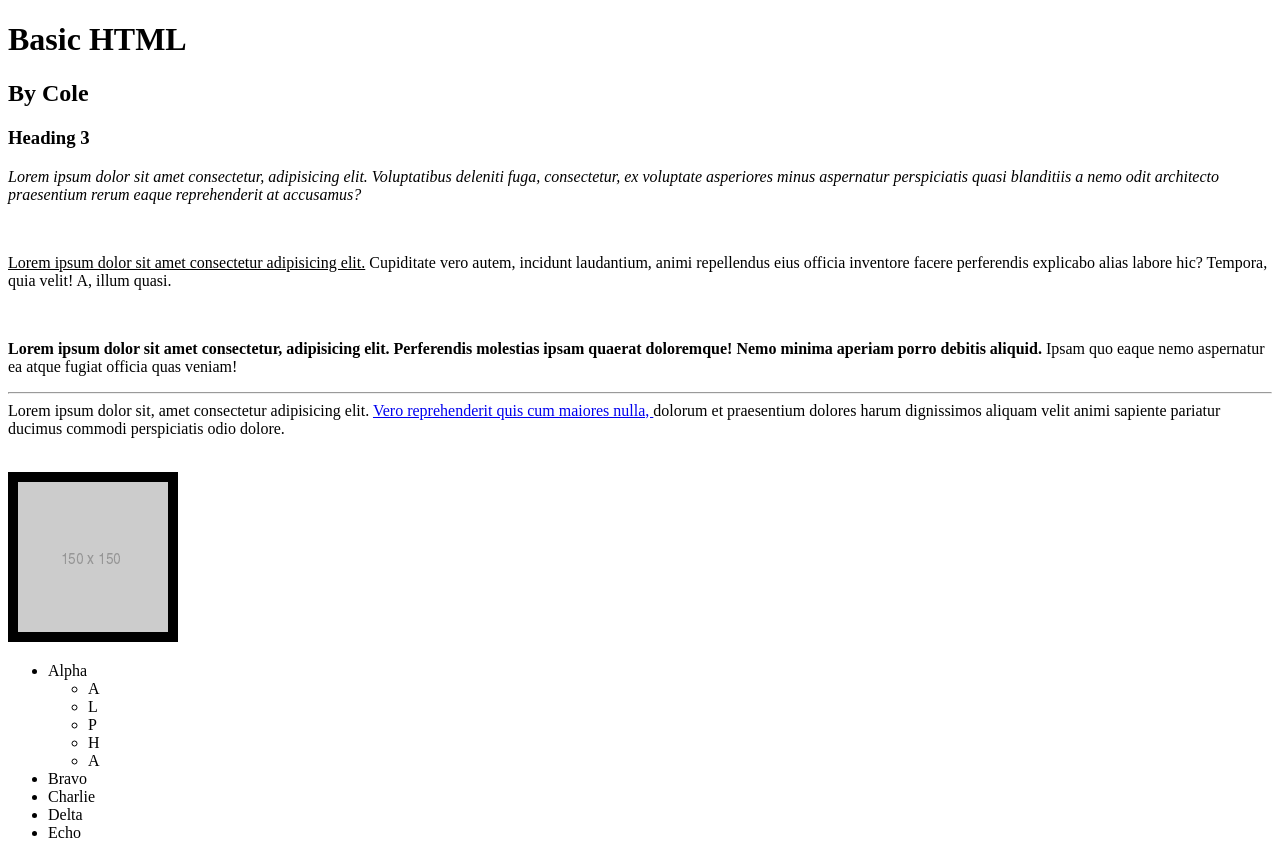
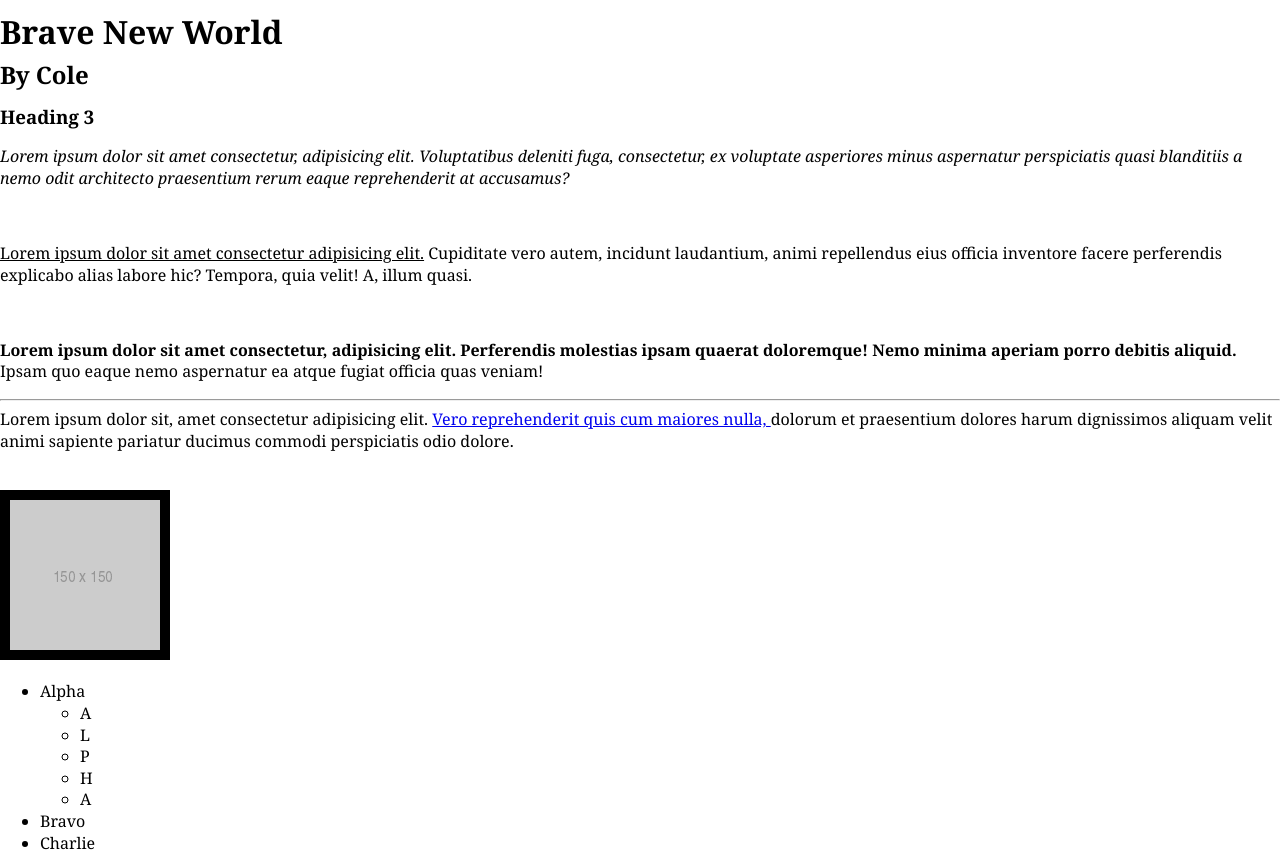
Before and after one commit to ColeDuffield/Basic_Web_Dev, a plain HTML site: page index.html in a window 1280 px wide. Shown: the top 850 px of the page. Drawn offline with Linux system fonts and the light colour scheme.

Commit message:
I'm following along with one of the CSS activities. I added some CSS to the body of the HTML.

```diff
--- a/index.html
+++ b/index.html
@@ -7,7 +7,7 @@
     <link rel="stylesheet" type="text/css" href="style.css">
 </head>
 <body>
-     <h1>Basic HTML</h1> <!--H1 is mostly used for Titles-->
+     <h1>Brave New World</h1> <!--H1 is mostly used for Titles-->
      <h2>By Cole</h2>    <!--H2 is the Sub-Title-->
      <h3>Heading 3</h3>  <!--H3 is used for Section Titles-->
 
--- a/style.css
+++ b/style.css
@@ -0,0 +1,11 @@
+body {
+    padding: 0; /* Box-Model */
+
+    margin: 0;  /* Positioning */
+    font-family: Georgia, 'Times New Roman', Times, serif;
+
+    font-size: 16px;
+    line-height: 135%;
+    color:black;
+
+}
```
